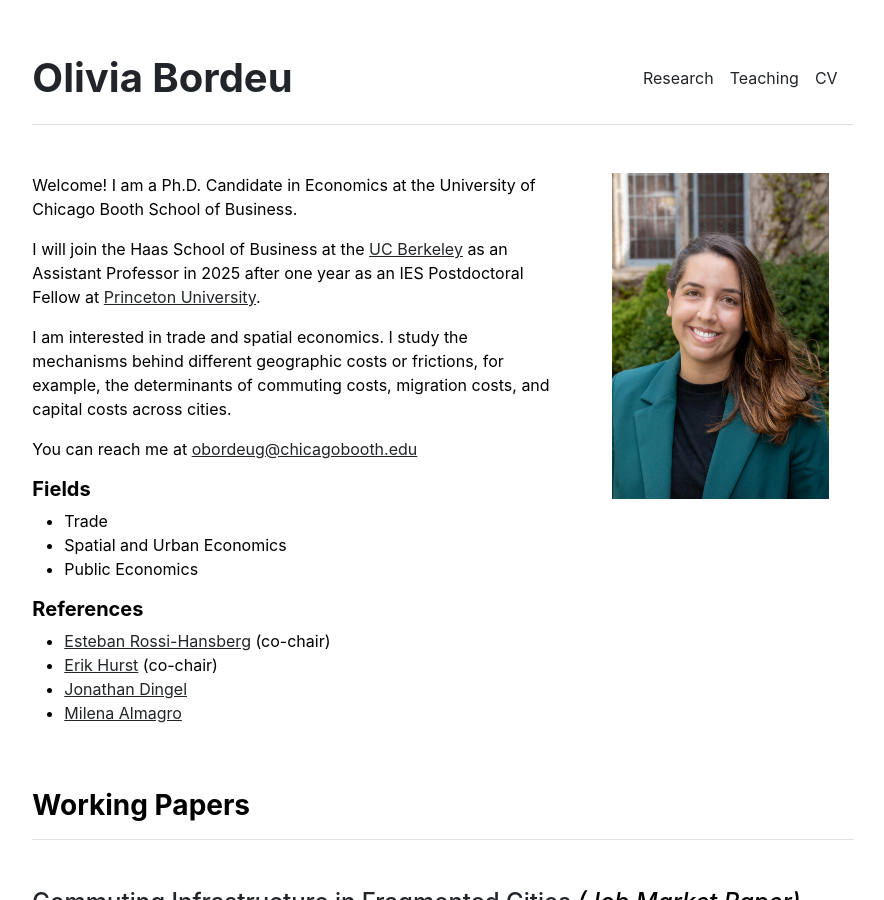
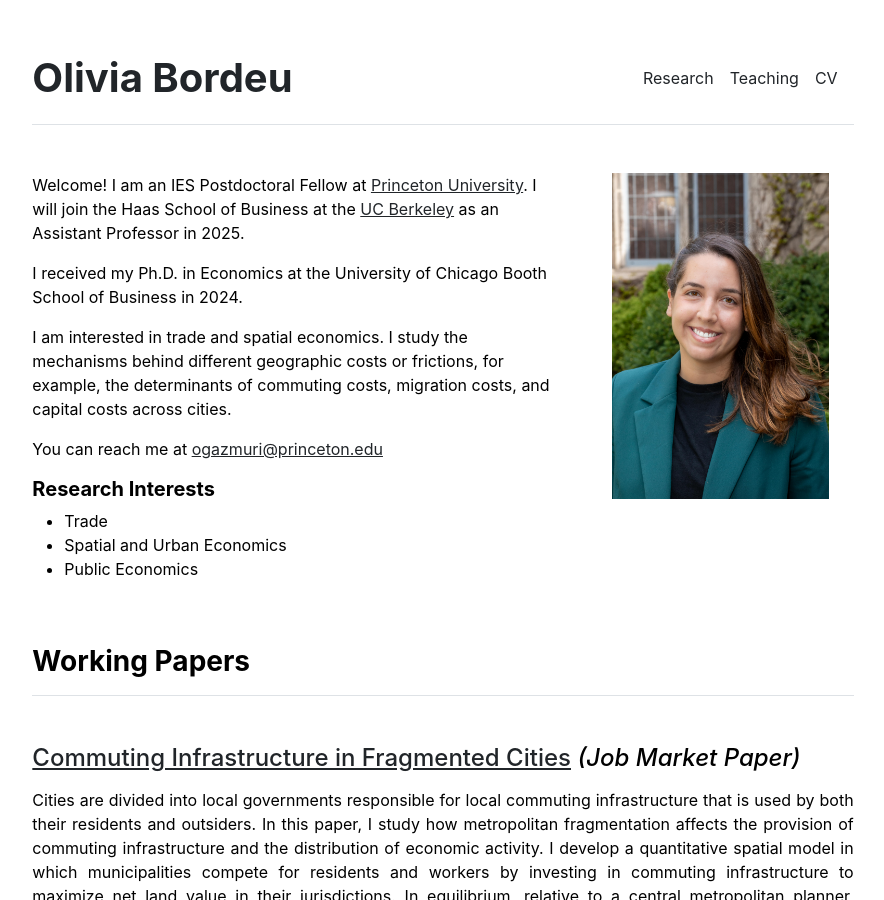
Before and after one commit to obordeu/obordeu.github.io, a Jekyll site: the page built from index.md, in a window 1280 px wide and 900 px high. Shown: the whole window, without its empty margins (197-1081 px from the left). Built offline with Jekyll 4.4.1, drawn with Linux system fonts in a browser that asks for light colours.

Commit message:
Update current position

```diff
--- a/index.md
+++ b/index.md
@@ -3,21 +3,15 @@ layout: home
 title: "Home"
 ---
 
-Welcome! I am a Ph.D. Candidate in Economics at the University of Chicago Booth School of Business.
+Welcome! I am an IES Postdoctoral Fellow at [Princeton University](https://ies.princeton.edu/). I will join the Haas School of Business at the [UC Berkeley](https://haas.berkeley.edu/) as an Assistant Professor in 2025.
 
-I will join the Haas School of Business at the [UC Berkeley](https://haas.berkeley.edu/) as an Assistant Professor in 2025 after one year as an IES Postdoctoral Fellow at [Princeton University](https://ies.princeton.edu/).
+I received my Ph.D. in Economics at the University of Chicago Booth School of Business in 2024.
 
 I am interested in trade and spatial economics. I study the mechanisms behind different geographic costs or frictions, for example, the determinants of commuting costs, migration costs, and capital costs across cities.
 
-You can reach me at [obordeug@chicagobooth.edu](mailto:obordeug@chicagobooth.edu)
+You can reach me at [ogazmuri@princeton.edu](mailto:ogazmuri@princeton.edu)
 
-##### **Fields**
+##### **Research Interests**
 * Trade
 * Spatial and Urban Economics
 * Public Economics
-
-##### **References**
-* [Esteban Rossi-Hansberg](https://rossihansberg.economics.uchicago.edu/) (co-chair)
-* [Erik Hurst](https://erikhurst.com/) (co-chair)
-* [Jonathan Dingel](http://www.jdingel.com/)
-* [Milena Almagro](https://www.milena-almagro.com/)
```
